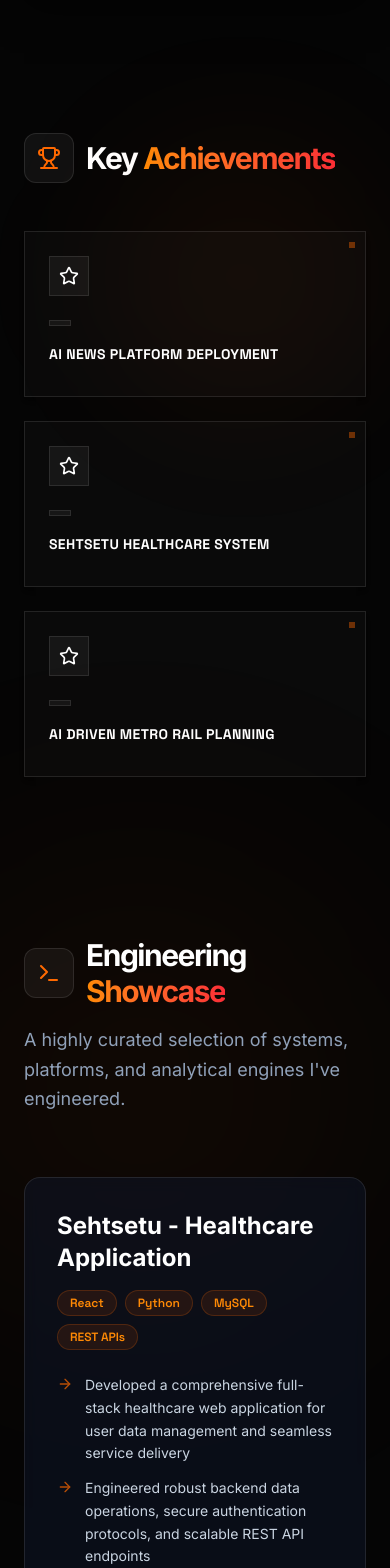
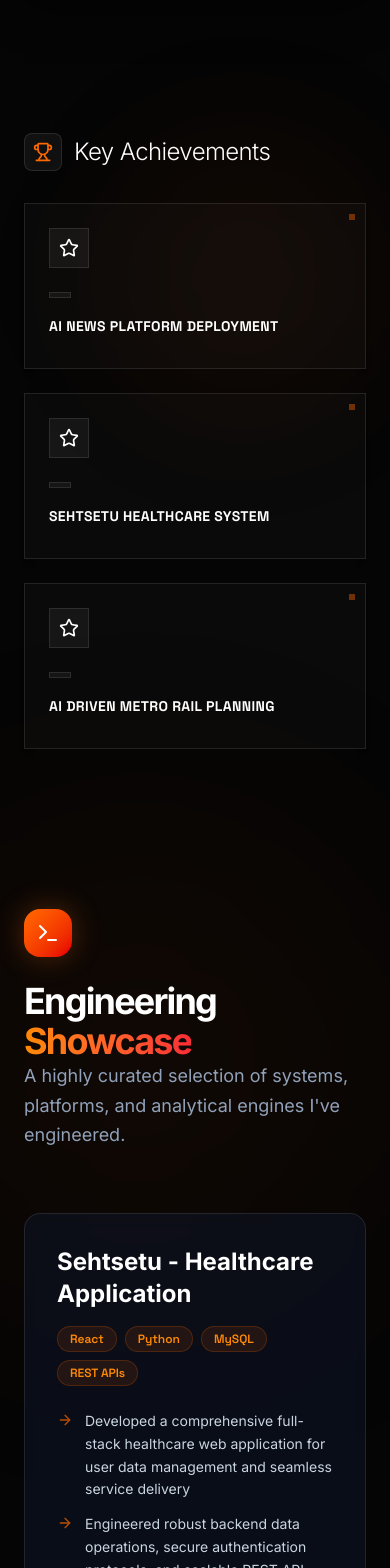
Before and after one commit to nafisashaikh/nafis-portfolio, a React (Vite) app: page / in a window 390 px wide. Shown: the part 1320-2888 px from the top of the page. Built offline with nearby package versions, Linux system fonts and the light colour scheme; a web font is replaced by a local one.

Commit message:
Revert headers back to original typography

```diff
--- a/src/components/EducationCerts.tsx
+++ b/src/components/EducationCerts.tsx
@@ -8,13 +8,11 @@ export default function EducationCerts() {
       <div className="grid md:grid-cols-2 gap-12">
         {/* Left Side: Educational Accolades */}
         <div className="flex flex-col gap-6">
-          <div className="flex items-center gap-3 mb-12">
-            <div className="p-3 bg-white/5 rounded-xl border border-white/10">
-              <GraduationCap className="w-6 h-6 text-orange-500" />
+          <div className="flex items-center gap-3 mb-8">
+            <div className="p-2 bg-white/5 rounded-lg border border-white/10">
+              <GraduationCap className="w-5 h-5 text-orange-500" />
             </div>
-            <h2 className="text-3xl sm:text-4xl font-black tracking-tighter text-white">
-              Education <span className="text-transparent bg-clip-text bg-gradient-to-r from-orange-400 to-red-500">Background</span>
-            </h2>
+            <h2 className="text-2xl sm:text-3xl font-sans font-light tracking-tight mt-1">Education</h2>
           </div>
 
           <div className="space-y-6">
@@ -52,13 +50,11 @@ export default function EducationCerts() {
 
         {/* Right Side: Industry Certifications */}
         <div className="flex flex-col gap-6">
-          <div className="flex items-center gap-3 mb-12">
-            <div className="p-3 bg-white/5 rounded-xl border border-white/10">
-              <Award className="w-6 h-6 text-orange-500" />
+          <div className="flex items-center gap-3 mb-8">
+            <div className="p-2 bg-white/5 rounded-lg border border-white/10">
+              <Award className="w-5 h-5 text-orange-500" />
             </div>
-            <h2 className="text-3xl sm:text-4xl font-black tracking-tighter text-white">
-              Industry <span className="text-transparent bg-clip-text bg-gradient-to-r from-orange-400 to-red-500">Certifications</span>
-            </h2>
+            <h2 className="text-2xl sm:text-3xl font-sans font-light tracking-tight mt-1">Certifications</h2>
           </div>
 
           <div className="space-y-6">
--- a/src/components/ExperienceTimeline.tsx
+++ b/src/components/ExperienceTimeline.tsx
@@ -15,8 +15,8 @@ export default function ExperienceTimeline() {
         <div className="p-3 bg-white/5 rounded-xl border border-white/10">
           <Briefcase className="w-6 h-6 text-orange-500" />
         </div>
-        <h2 className="text-3xl sm:text-4xl font-black tracking-tighter text-white">
-          Professional <span className="text-transparent bg-clip-text bg-gradient-to-r from-orange-400 to-red-500">Experience</span>
+        <h2 className="text-3xl sm:text-4xl font-sans font-light text-white tracking-tight">
+          Professional Experience
         </h2>
       </div>
 
--- a/src/components/ImpactStrip.tsx
+++ b/src/components/ImpactStrip.tsx
@@ -18,13 +18,11 @@ export default function ImpactStrip() {
       <div className="absolute left-1/4 h-72 w-72 bg-orange-600/5 rounded-full blur-3xl pointer-events-none" />
 
       {/* Header heading */}
-      <div className="flex items-center gap-3 mb-12">
-        <div className="p-3 bg-white/5 rounded-xl border border-white/10">
-          <Trophy className="w-6 h-6 text-orange-500" />
+      <div className="flex items-center gap-3 mb-8">
+        <div className="p-2 bg-white/5 rounded-lg border border-white/10">
+          <Trophy className="w-5 h-5 text-orange-500" />
         </div>
-        <h2 className="text-3xl sm:text-4xl font-black tracking-tighter text-white">
-          Key <span className="text-transparent bg-clip-text bg-gradient-to-r from-orange-400 to-red-500">Achievements</span>
-        </h2>
+        <h2 className="text-2xl sm:text-3xl font-sans font-light tracking-tight text-white">Key Achievements</h2>
       </div>
 
       {/* Trophy grid layout */}
--- a/src/components/ProjectGallery.tsx
+++ b/src/components/ProjectGallery.tsx
@@ -16,14 +16,12 @@ export default function ProjectGallery() {
 
       {/* Section Header */}
       <div className="relative mb-16 max-w-2xl">
-        <div className="flex items-center gap-3 mb-4">
-          <div className="p-3 bg-white/5 rounded-xl border border-white/10">
-            <Terminal className="w-6 h-6 text-orange-500" />
-          </div>
-          <h2 className="text-3xl sm:text-4xl font-black tracking-tighter text-white">
-            Engineering <span className="text-transparent bg-clip-text bg-gradient-to-r from-orange-400 to-red-500">Showcase</span>
-          </h2>
+        <div className="w-12 h-12 rounded-2xl bg-gradient-to-br from-orange-500 to-red-600 flex items-center justify-center mb-6 shadow-[0_0_30px_rgba(249,115,22,0.3)] transition-transform duration-500 hover:scale-110">
+          <Terminal className="w-6 h-6 text-white" />
         </div>
+        <h2 className="text-4xl md:text-5xl font-black tracking-tighter text-white">
+          Engineering <span className="text-transparent bg-clip-text bg-gradient-to-r from-orange-400 to-red-500">Showcase</span>
+        </h2>
         <p className="text-slate-400 text-lg leading-relaxed">
           A highly curated selection of systems, platforms, and analytical engines I've engineered.
         </p>
--- a/src/components/SkillsGrid.tsx
+++ b/src/components/SkillsGrid.tsx
@@ -21,13 +21,11 @@ export default function SkillsGrid() {
       {/* Visual glowing spotlight helper */}
       <div className="absolute left-1/3 w-96 h-96 bg-orange-500/5 rounded-full blur-[100px] pointer-events-none" />
 
-      <div className="flex items-center gap-3 mb-12">
-        <div className="p-3 bg-white/5 rounded-xl border border-white/10">
-          <Code2 className="w-6 h-6 text-orange-500" />
+      <div className="flex items-center gap-3 mb-10">
+        <div className="p-2 bg-white/5 rounded-lg border border-white/10">
+          <Code2 className="w-5 h-5 text-orange-500" />
         </div>
-        <h2 className="text-3xl sm:text-4xl font-black tracking-tighter text-white">
-          Technical <span className="text-transparent bg-clip-text bg-gradient-to-r from-orange-400 to-red-500">Arsenal</span>
-        </h2>
+        <h2 className="text-2xl sm:text-3xl font-sans font-light tracking-tight">Technical Arsenal</h2>
       </div>
 
       <div className="grid grid-cols-1 md:grid-cols-2 lg:grid-cols-4 gap-6 relative">
```
